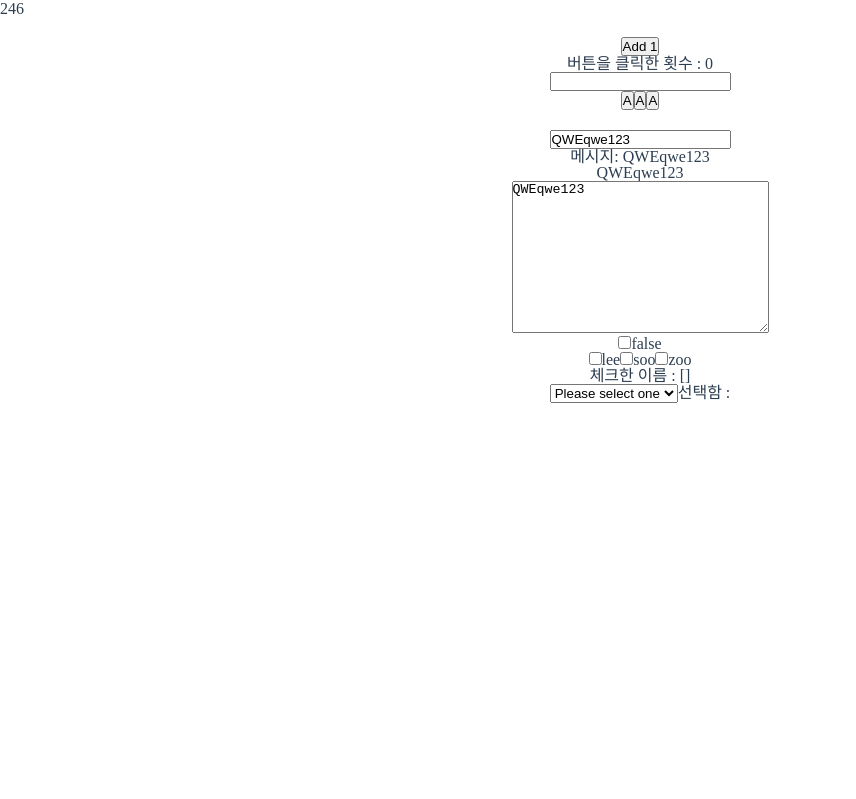
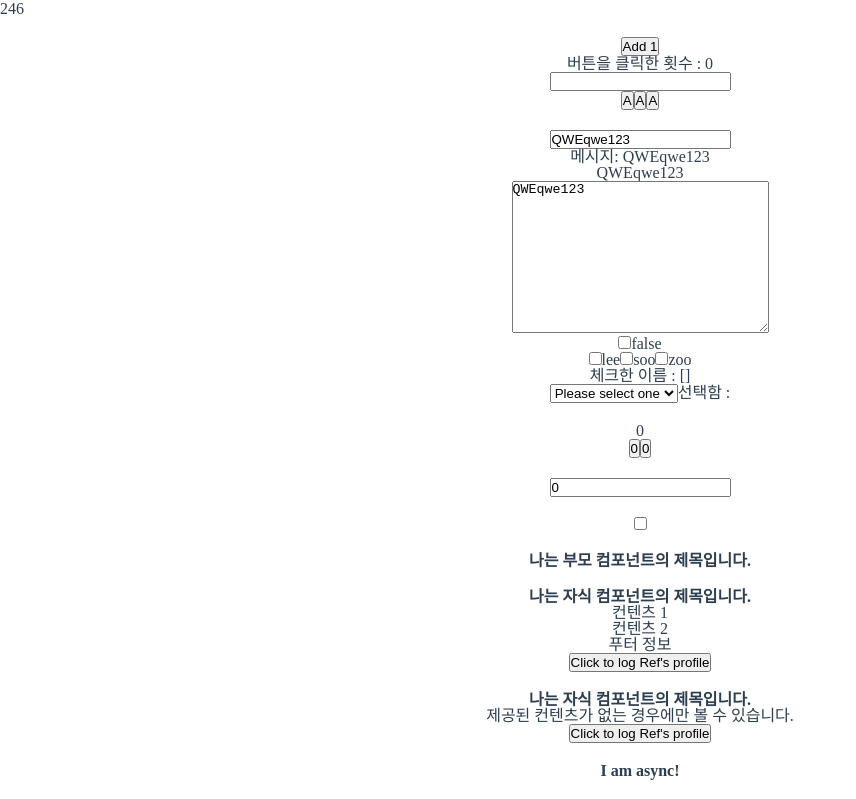
Before and after one commit to LeeSeongJinCa/vue_sketchbook, a Vue app: page / in a window 1280 px wide. Shown: the part 1265-2064 px from the top of the page, without its empty margins (0-856 px from the left). Before the commit the page ends 1688 px from the top, so only its background shows below. Built offline with nearby package versions, Linux system fonts and the light colour scheme.

Commit message:
2020.11.03
vue

```diff
--- a/src/App.vue
+++ b/src/App.vue
@@ -192,6 +192,32 @@
         <span>선택함 : {{ selected }}</span>
       </div>
     </div>
+    <div class="counter-event-ex">
+      <p>{{ total }}</p>
+      <button-counter @click.native="log123" v-on:increment="incrementTotal" />
+      <button-counter v-on:increment="incrementTotal" />
+    </div>
+    <div class="customEvent">
+      <currency-value v-model="price" />
+    </div>
+    <!-- Add at 2.2.0 version -->
+    <div class="custom-v-model">
+      <my-checkbox v-model="checked" value="some value" />
+    </div>
+    <div class="single_slot">
+      <h1>나는 부모 컴포넌트의 제목입니다.</h1>
+      <slot-component ref="profile">
+        <p>컨텐츠 1</p>
+        <p>컨텐츠 2</p>
+        <p slot="footer">푸터 정보</p>
+      </slot-component>
+    </div>
+    <div class="reference">
+      <slot-component ref="profile" />
+    </div>
+    <div class="async_component">
+      <async-component />
+    </div>
   </div>
 </template>
 
@@ -200,10 +226,24 @@ import axios from "axios";
 import {
   TodoItem as TodoItemVue,
   HelloWorld as HelloWorldVue,
+  ButtonCounter as ButtonCounterVue,
+  CurrencyValue as CurrencyValueVue,
+  MyCheckbox as MyCheckboxVue,
+  SlotComponent as SlotComponentVue,
+  AsyncComponent as AsyncComponentVue,
 } from "./components";
 
 export default {
   name: "App",
+  components: {
+    "hello-world": HelloWorldVue,
+    "todo-item": TodoItemVue,
+    "button-counter": ButtonCounterVue,
+    "currency-value": CurrencyValueVue,
+    "my-checkbox": MyCheckboxVue,
+    "slot-component": SlotComponentVue,
+    "async-component": AsyncComponentVue,
+  },
   data() {
     return {
       img: "",
@@ -241,6 +281,9 @@ export default {
       checked: false,
       checkedNames: [],
       selected: "",
+      total: 0,
+      price: 0,
+      profile: "Hello, Lee",
     };
   },
   watch: {
@@ -283,10 +326,12 @@ export default {
     even(numbers) {
       return numbers.filter((n) => n % 2 === 0);
     },
-  },
-  components: {
-    "hello-world": HelloWorldVue,
-    "todo-item": TodoItemVue,
+    incrementTotal() {
+      this.total += 1;
+    },
+    log123() {
+      console.log(123);
+    },
   },
   computed: {
     reversedMessage: function() {
--- /dev/null
+++ b/src/components/AsyncComponent.vue
@@ -0,0 +1,11 @@
+<template>
+  <h2>I am async!</h2>
+</template>
+
+<script>
+export default {
+  name: "AsyncComponent",
+};
+</script>
+
+<style></style>
--- /dev/null
+++ b/src/components/ButtonCounter.vue
@@ -0,0 +1,22 @@
+<template>
+  <button @click="incrementCounter">{{ counter }}</button>
+</template>
+
+<script>
+export default {
+  name: "ButtonCounter",
+  data() {
+    return {
+      counter: 0,
+    };
+  },
+  methods: {
+    incrementCounter: function() {
+      this.counter += 1;
+      this.$emit("increment");
+    },
+  },
+};
+</script>
+
+<style></style>
--- /dev/null
+++ b/src/components/CurrencyValue.vue
@@ -0,0 +1,34 @@
+<template>
+  <span>
+    <input
+      type="text"
+      ref="input"
+      :value="value"
+      @input="updateValue($event.target.value)"
+    />
+  </span>
+</template>
+
+<script>
+export default {
+  name: "CurrencyValue",
+  props: ["value"],
+  methods: {
+    updateValue: function(value) {
+      const formattedValue = value
+        .trim()
+        .slice(
+          0,
+          value.indexOf(".") === -1 ? value.length : value.indexOf(".") + 3
+        );
+
+      if (formattedValue !== value) {
+        this.$refs.input.value = formattedValue;
+      }
+      this.$emit("input", Number(formattedValue));
+    },
+  },
+};
+</script>
+
+<style></style>
--- /dev/null
+++ b/src/components/MyCheckbox.vue
@@ -0,0 +1,27 @@
+<template>
+  <span>
+    <input type="checkbox" :value="checked" @change="handleChange" />
+  </span>
+</template>
+
+<script>
+export default {
+  name: "MyCheckbox",
+  model: {
+    prop: "checked",
+    model: "change",
+  },
+  props: {
+    checked: Boolean,
+    value: String,
+  },
+  methods: {
+    handleChange: function() {
+      console.log("checked " + this.checked);
+      console.log("value " + this.value);
+    },
+  },
+};
+</script>
+
+<style></style>
--- /dev/null
+++ b/src/components/SlotComponent.vue
@@ -0,0 +1,25 @@
+<template>
+  <div>
+    <h2>나는 자식 컴포넌트의 제목입니다.</h2>
+    <slot>
+      제공된 컨텐츠가 없는 경우에만 볼 수 있습니다.
+    </slot>
+    <footer>
+      <slot name="footer" />
+    </footer>
+    <button @click="logProfile">Click to log Ref's profile</button>
+  </div>
+</template>
+
+<script>
+export default {
+  name: "SlotComponent",
+  methods: {
+    logProfile: function() {
+      console.log(this.$parent.$refs);
+    },
+  },
+};
+</script>
+
+<style></style>
--- a/src/components/index.js
+++ b/src/components/index.js
@@ -1,2 +1,7 @@
 export { default as HelloWorld } from "./HelloWorld.vue";
 export { default as TodoItem } from "./TodoItem.vue";
+export { default as ButtonCounter } from "./ButtonCounter.vue";
+export { default as CurrencyValue } from "./CurrencyValue.vue";
+export { default as MyCheckbox } from "./MyCheckbox.vue";
+export { default as SlotComponent } from "./SlotComponent.vue";
+export { default as AsyncComponent } from "./AsyncComponent.vue";
```
